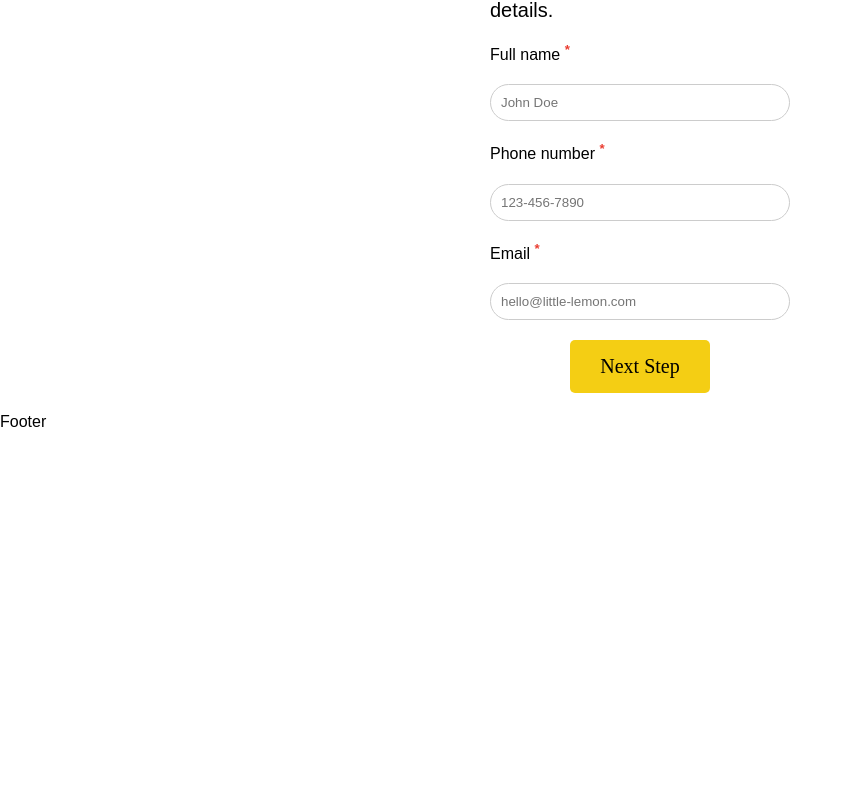
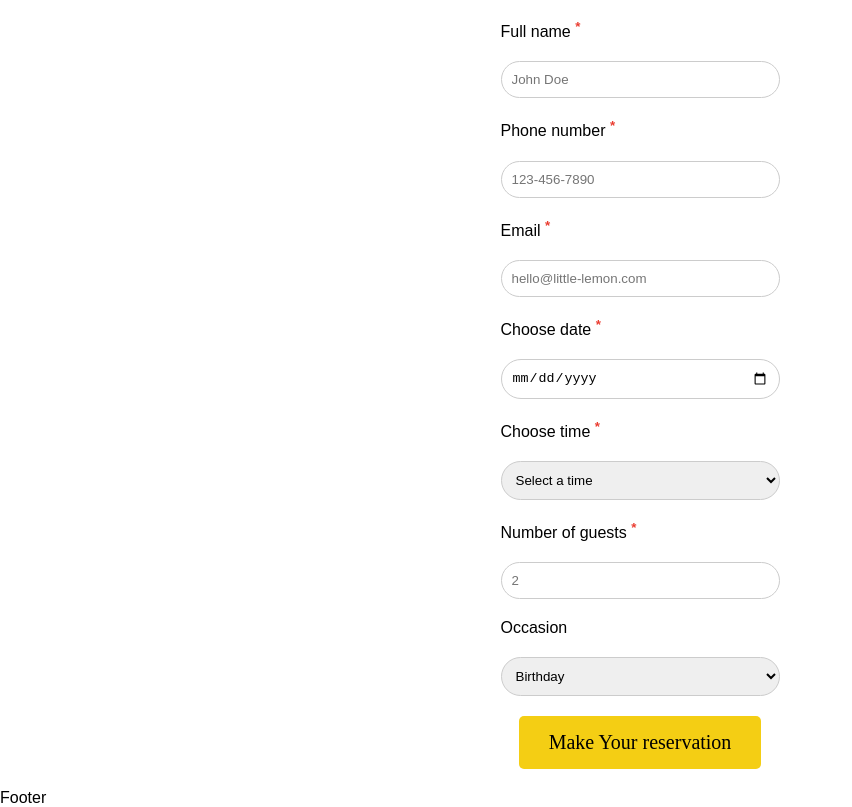
Before and after one commit to totom3ndez/little-lemon, a React (Vite) app: page /booking in a window 1280 px wide. Shown: the part 454-1261 px from the top of the page, without its empty margins (0-852 px from the left). Before the commit the page ends 885 px from the top, so only its background shows below. Built offline with nearby package versions, Linux system fonts and the light colour scheme; a web font is replaced by a local one.

Commit message:
Refactor BookingForm component: streamline form handling, enhance accessibility, and improve user experience with better validation and styling. Update App.css for button states and add cursor styles. Minor adjustment in vite.config.js for consistency.

```diff
--- a/src/App.css
+++ b/src/App.css
@@ -130,7 +130,13 @@ nav {
   font-size: 20px;
   text-decoration: none;
   color: black;
-  border: none;;
+  border: none;
+  cursor: pointer;
+}
+
+#booking-button:disabled {
+  background-color: #ccc;
+  cursor: not-allowed;
 }
 
 .specials {
--- a/src/components/BookingForm.jsx
+++ b/src/components/BookingForm.jsx
@@ -1,7 +1,6 @@
 import { useState } from "react";
 
 const BookingForm = ({ availableTimes, updateTimes, submitForm}) => {
-  const [filledContact, setFilledContact] = useState(false);
   const required = <sup style={{color: '#ea3c30', fontWeight: 'bold'}}>*</sup>
   const [formData, setFormData] = useState( {
     fullName: '',
@@ -9,7 +8,7 @@ const BookingForm = ({ availableTimes, updateTimes, submitForm}) => {
     email: '',
     date: '',
     time: '',
-    guests: 1,
+    guests: '',
     occasion: 'Birthday'
   })
   const clearForm = () => {
@@ -25,25 +24,14 @@ const BookingForm = ({ availableTimes, updateTimes, submitForm}) => {
   };
   const handleSubmit = (e) => {
     e.preventDefault();
+
     if (!formData.fullName || !formData.phoneNumber || !formData.email || !formData.date || !formData.time) {
       alert("Please fill in all required fields.");
       return;
     }
+
     submitForm(formData);
     clearForm();
-    setFilledContact(false);
-  };
-  const handlePreviousStep = (e) => {
-    e.preventDefault();
-    setFilledContact(false);
-  }
-   const handleNextStep = (e) => {
-    e.preventDefault();
-    if (!formData.fullName || !formData.phoneNumber || !formData.email) {
-      alert("Please fill in all contact details before proceeding.");
-      return;
-    }
-    setFilledContact(true);
   };
 
   const handleDateChange = (e) => {
@@ -53,35 +41,78 @@ const BookingForm = ({ availableTimes, updateTimes, submitForm}) => {
   }
 
 
+
   return (
     <section id="booking-page" style={{ padding: "20px" }}>
-      <form onSubmit={handleSubmit}>
-        {filledContact ? (
-          <section
-            className="second-step"
-            style={{ display: "grid", maxWidth: "300px", gap: "20px", marginTop: "30px" }}
-          >
-            <button style={{ margin: "0 auto" }} id="booking-button" onClick={handlePreviousStep}>
-              Previous Step
-            </button>
-            <h2 style={{ fontSize: "20px" }}>Now we need your reservation details.</h2>
+      <form onSubmit={handleSubmit} aria-label="Reservation form">
+        <section style={{ display: "grid", maxWidth: "300px", gap: "20px", marginTop: "30px" }}>
+          <h2 style={{ fontSize: "20px" }} id="form-heading">Reservation Details</h2>
 
-            <label htmlFor="res-date">Choose date {required}</label>
+          <label htmlFor="res-name" aria-required="true">Full name {required}</label>
+          <input
+            type="text"
+            placeholder="John Doe"
+            id="res-name"
+            name="fullName"
+            value={formData.fullName}
+            onChange={(e) => setFormData({ ...formData, fullName: e.target.value })}
+            required
+            aria-label="Full name"
+            aria-describedby="fullname-error"
+          />
+
+          <label htmlFor="res-phone" aria-required="true">Phone number {required}</label>
+          <input
+            type="tel"
+            placeholder="123-456-7890"
+            id="res-phone"
+            name="phoneNumber"
+            minLength={9}
+            pattern="[0-9-]{9,}"
+            value={formData.phoneNumber}
+            onChange={(e) => setFormData({ ...formData, phoneNumber: e.target.value })}
+            required
+            aria-label="Phone number"
+            aria-describedby="phone-error"
+          />
+
+          <label htmlFor="res-email" aria-required="true">Email {required}</label>
+          <input
+            type="email"
+            placeholder="hello@little-lemon.com"
+            id="res-email"
+            name="email"
+            value={formData.email}
+            onChange={(e) => setFormData({ ...formData, email: e.target.value })}
+            pattern="[a-z0-9._%+-]+@[a-z0-9.-]+\.[a-z]{2,}$"
+            size="30"
+            required
+            aria-label="Email address"
+            aria-describedby="email-error"
+          />
+
+          <label htmlFor="res-date" aria-required="true">Choose date {required}</label>
           <input
             type="date"
             id="res-date"
+            name="date"
             value={formData.date}
             onChange={handleDateChange}
-              min={new Date().toISOString().split("T")[0]} // Prevent past dates
+            min={new Date().toISOString().split("T")[0]}
             required
+            aria-label="Reservation date"
+            aria-describedby="date-error"
           />
 
-            <label htmlFor="res-time">Choose time {required}</label>
+          <label htmlFor="res-time" aria-required="true">Choose time {required}</label>
           <select
             id="res-time"
+            name="time"
             value={formData.time}
             onChange={(e) => setFormData({ ...formData, time: e.target.value })}
             required
+            aria-label="Reservation time"
+            aria-describedby="time-error"
           >
             <option value="">Select a time</option>
             {availableTimes.map((t) => (
@@ -91,69 +122,42 @@ const BookingForm = ({ availableTimes, updateTimes, submitForm}) => {
             ))}
           </select>
 
-            <label htmlFor="guests">Number of guests</label>
+          <label htmlFor="guests" aria-required="true">Number of guests {required}</label>
           <input
             type="number"
-              placeholder="1"
-              min="1"
+            placeholder="2"
+            min="2"
             max="10"
             id="guests"
+            name="guests"
             value={formData.guests}
-              onChange={(e) => setFormData({ ...formData, guests: e.target.value })}
+            onChange={(e) => setFormData({ ...formData, guests: parseInt(e.target.value) })}
+            required
+            aria-label="Number of guests"
+            aria-describedby="guests-error"
           />
 
           <label htmlFor="occasion">Occasion</label>
           <select
             id="occasion"
+            name="occasion"
             value={formData.occasion}
             onChange={(e) => setFormData({ ...formData, occasion: e.target.value })}
+            aria-label="Occasion"
           >
-              <option>None</option>
-              <option>Birthday</option>
-              <option>Anniversary</option>
+            <option value="None">None</option>
+            <option value="Birthday">Birthday</option>
+            <option value="Anniversary">Anniversary</option>
           </select>
 
-            <input style={{ margin: "0 auto" }} id="booking-button" type="submit" value="Make Your reservation" />
+          <input
+            type="submit"
+            id="booking-button"
+            value="Make Your reservation"
+            style={{ margin: "0 auto" }}
+            aria-label="Submit reservation"
+          />
         </section>
-        ) : (
-          <section className="first-step" style={{ display: "grid", maxWidth: "300px", gap: "20px", marginTop: "30px" }}>
-            <h2 style={{ fontSize: "20px" }}>We first need your contact details.</h2>
-
-            <label htmlFor="res-name">Full name {required}</label>
-            <input
-              type="text"
-              placeholder="John Doe"
-              id="res-name"
-              value={formData.fullName}
-              onChange={(e) => setFormData({ ...formData, fullName: e.target.value })}
-              required
-            />
-
-            <label htmlFor="res-phone">Phone number {required}</label>
-            <input
-              type="tel"
-              placeholder="123-456-7890"
-              id="res-phone"
-              value={formData.phoneNumber}
-              onChange={(e) => setFormData({ ...formData, phoneNumber: e.target.value })}
-              required
-            />
-
-            <label htmlFor="res-email">Email {required}</label>
-            <input
-              type="email"
-              placeholder="hello@little-lemon.com"
-              id="res-email"
-              value={formData.email}
-              onChange={(e) => setFormData({ ...formData, email: e.target.value })}
-              required
-            />
-
-            <button style={{ margin: "0 auto" }} id="booking-button" onClick={handleNextStep}>
-              Next Step
-            </button>
-          </section>
-        )}
       </form>
     </section>
   );
--- a/vite.config.js
+++ b/vite.config.js
@@ -1,5 +1,6 @@
 import { defineConfig } from "vite";
 import react from "@vitejs/plugin-react";
+
 
 export default defineConfig({
   plugins: [react()],
```
Also changed, not shown: package.json (+10 -3 lines), 1 other file (tests, documents, lock files or other folders). Lines whose indentation alone changed are shown as unchanged.
